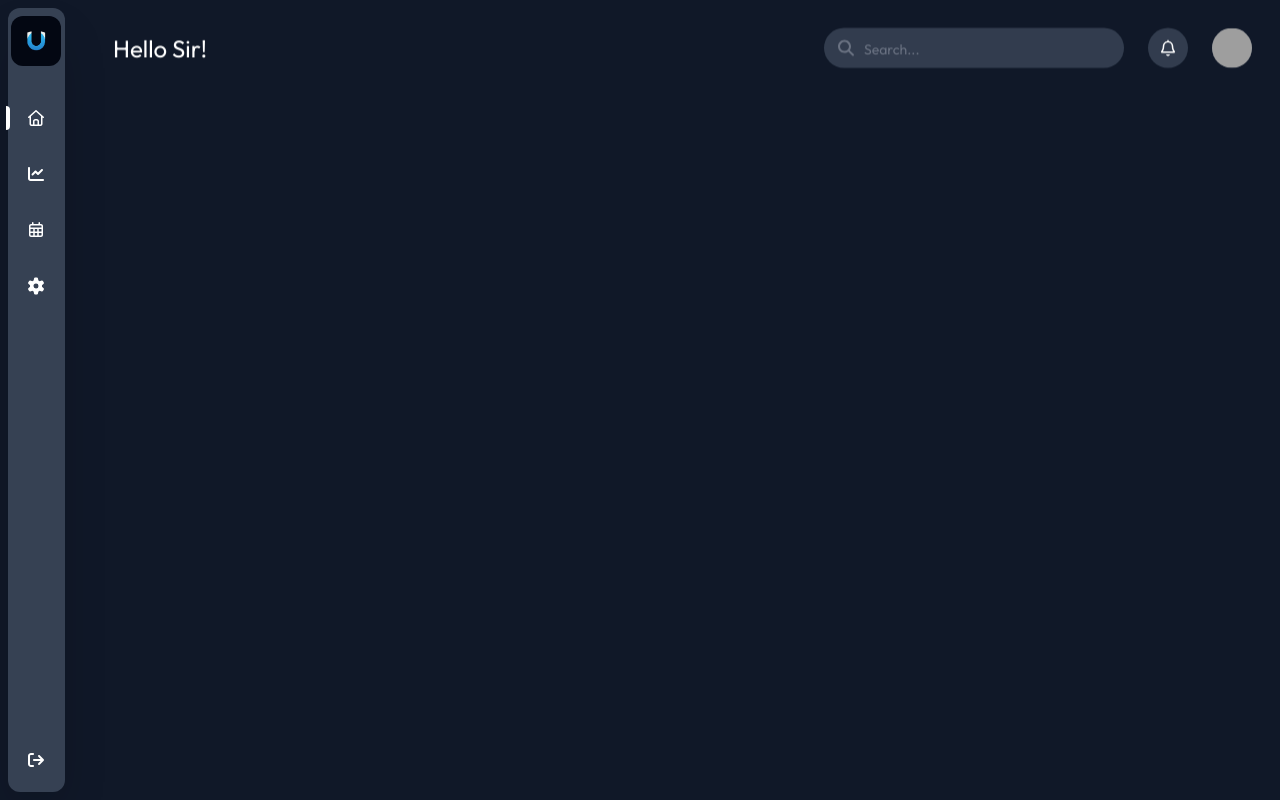
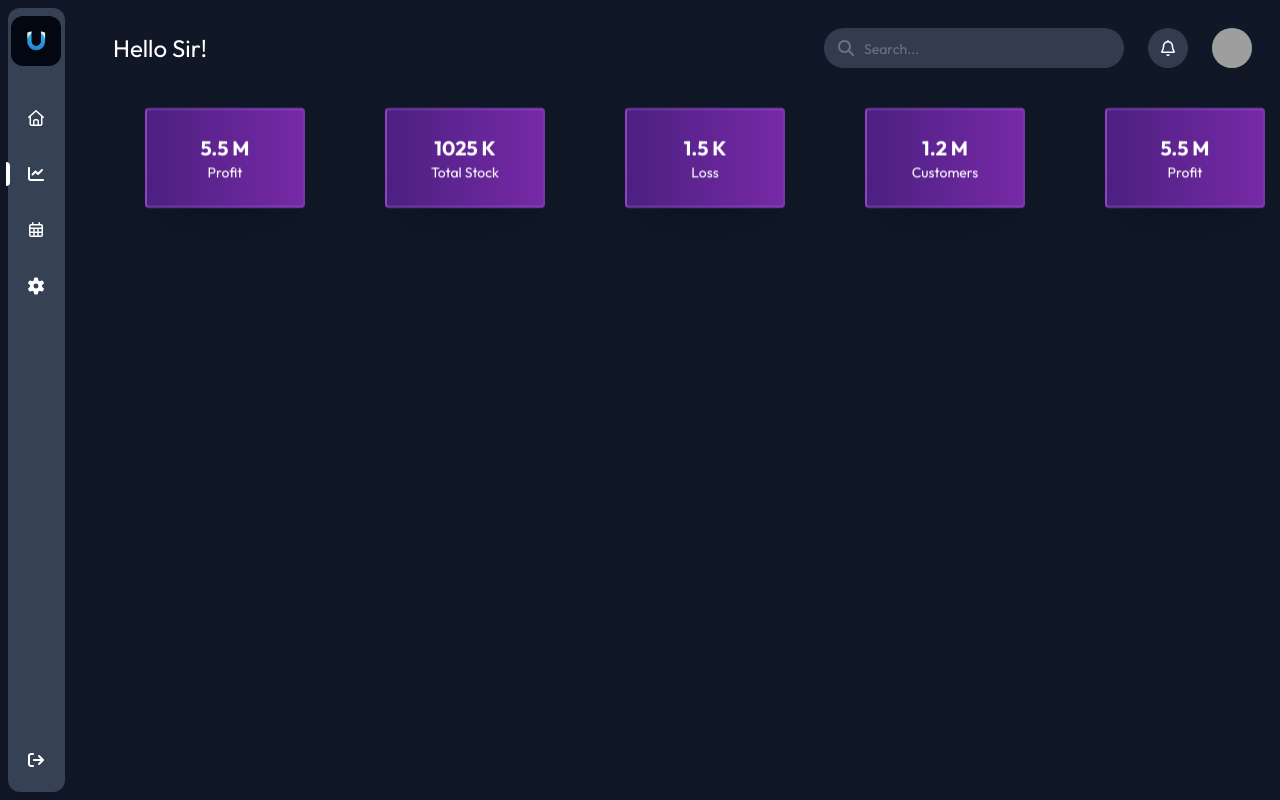
Before and after one commit to abdaladarwesh/Urvibes-app, a React (Vite) app: page /analytics in a window 1280 px wide. Built offline with nearby package versions, Linux system fonts and the light colour scheme; grey boxes are pictures that could not be loaded.

Commit message:
Change the analytics and Search

```diff
--- a/package.json
+++ b/package.json
@@ -16,11 +16,14 @@
     "@fortawesome/free-solid-svg-icons": "^7.0.0",
     "@fortawesome/react-fontawesome": "^0.2.3",
     "@tailwindcss/vite": "^4.1.11",
+    "apexcharts": "^5.3.2",
     "framer-motion": "^12.23.12",
     "react": "^19.1.0",
+    "react-apexcharts": "^1.7.0",
     "react-dom": "^19.1.0",
     "react-router-dom": "^7.7.1",
-    "tailwindcss": "^4.1.11"
+    "tailwindcss": "^4.1.11",
+    "zustand": "^5.0.7"
   },
   "devDependencies": {
     "@eslint/js": "^9.30.1",
--- a/src/Components/Rectangle.tsx
+++ b/src/Components/Rectangle.tsx
@@ -33,7 +33,7 @@ export default function Reactangle () : ReactNode {
                         <p className="text-sm font-outfit font-medium text-purple-400">New Item</p>
                     </div>
                     <p className="text-white ml-7 mt-5 text-4xl font-outfit">A new item in stock!</p>
-                    <p className="text-white ml-7 mt-5 text-2xl font-outfit">Go to <Link to={"/"} className="text-purple-400 text-bold">analysis</Link> to know more</p>
+                    <p className="text-white ml-7 mt-5 text-2xl font-outfit">Go to <Link to={"/analytics"} className="text-purple-400 text-bold">analysis</Link> to know more</p>
                     <div className="relative w-70 ml-7 mt-auto mb-6 flex flex-row items-center">
                         <div className="size-10 bg-purple-400 rounded-full flex justify-center items-center cursor-pointer">
                             <FontAwesomeIcon icon={faPlay}/>
--- a/src/Components/Sidebar.tsx
+++ b/src/Components/Sidebar.tsx
@@ -1,54 +1,61 @@
-import { useState, type FC } from "react";
-import { Link } from "react-router-dom";
-import logo from "../assets/logo.png"
+import { useEffect, useState, type FC } from "react";
+import { Link, useLocation } from "react-router-dom";
+import logo from "../assets/logo.png";
 import { FontAwesomeIcon } from "@fortawesome/react-fontawesome";
-import { faHouse , faCalendarDays} from '@fortawesome/free-regular-svg-icons';
-import { faChartLine , faGear, faArrowRightFromBracket} from "@fortawesome/free-solid-svg-icons";
+import { faHouse, faCalendarDays } from "@fortawesome/free-regular-svg-icons";
+import { faChartLine, faGear, faArrowRightFromBracket } from "@fortawesome/free-solid-svg-icons";
 import { motion } from "framer-motion";
 
+const routeToId = (path: string) => {
+  if (path.startsWith("/analytics")) return 2;
+  if (path === "/" || path === "") return 1;
+  if (path.startsWith("/calendar")) return 3; // adjust if your path differs
+  if (path.startsWith("/settings")) return 4;
+  return 0; // fallback
+};
 
-const Sidebar : FC = () => {
-    const [selectedIcon, setSelectedIcon] = useState<number>(1);
+const Sidebar: FC = () => {
+  const location = useLocation();
+  const [selectedIcon, setSelectedIcon] = useState<number>(() => routeToId(location.pathname));
 
-    return(
+  // Sync selection when route changes
+  useEffect(() => {
+    setSelectedIcon(routeToId(location.pathname));
+  }, [location.pathname]);
 
+  return (
     <div className="flex flex-col bg-gray-700 w-15 ml-2 mt-2 mb-2 top-2 rounded-xl sticky shadow-2xl items-center z-50">
       <div className="size-[50px] bg-gray-950 mt-2 rounded-xl flex justify-center items-center cursor-pointer">
         <Link to={"/"} className="cursor-pointer">
-                    <img src={logo} alt="Urvibes logo" width={40} height={40} className="cursor-pointer"/>
+          <img src={logo} alt="Urvibes logo" width={40} height={40} className="cursor-pointer" />
         </Link>
       </div>
       <div className="flex flex-col mt-10 gap-8 relative">
-                {
-                    [
-                        { id: 1, icon: faHouse },
-                        { id: 2, icon: faChartLine },
-                        { id: 3, icon: faCalendarDays },
-                        { id: 4, icon: faGear }
-                    ].map(({ id, icon }) => {
-                        return (
+        {[
+          { id: 1, icon: faHouse, to: "/" },
+          { id: 2, icon: faChartLine, to: "/analytics" },
+          { id: 3, icon: faCalendarDays, to: "/calendar" },
+          { id: 4, icon: faGear, to: "/settings" },
+        ].map(({ id, icon, to }) => (
           <div className="relative flex items-center" key={id}>
-                                {
-                                    selectedIcon === id &&
+            {selectedIcon === id && (
               <motion.div
                 layoutId="indicator"
                 className="absolute -left-5 w-1 h-6 bg-white rounded-tr-full rounded-br-full"
                 transition={{ type: "spring", stiffness: 300, damping: 25 }}
               />
-                                }
-                                <Link to={id === 2 ? "/analytics" : "/"} onClick={() => setSelectedIcon(id)}>
+            )}
+            <Link to={to} onClick={() => setSelectedIcon(id)}>
               <FontAwesomeIcon icon={icon} className="text-white cursor-pointer" />
             </Link>
           </div>
-                        );
-                    })
-                }
+        ))}
       </div>
       <Link to={"/"} className="text-white mt-auto mb-5">
-                <FontAwesomeIcon icon={faArrowRightFromBracket} cursor={"pointer"}/>
+        <FontAwesomeIcon icon={faArrowRightFromBracket} cursor={"pointer"} />
       </Link>
     </div>
   );
-}
+};
 
 export default Sidebar;
--- a/src/Components/Stock.tsx
+++ b/src/Components/Stock.tsx
@@ -1,4 +1,4 @@
-import { useEffect, useState, type ReactNode } from "react";
+import { useEffect, useRef, useState, type ReactNode } from "react";
 import Card from "./Card";
 import type { product } from "./Rectangle";
 
@@ -24,23 +24,49 @@ export default function Stock () : ReactNode{
         })
     }, [])
 
+    const containerRef = useRef<HTMLDivElement | null>(null);
+    const toggleRef = useRef<HTMLDivElement | null>(null);
+
+    useEffect(() => {
+    const listener = (e: MouseEvent | TouchEvent) => {
+        const target = e.target as Node;
+        if (
+        (containerRef.current && containerRef.current.contains(target)) ||
+        (toggleRef.current && toggleRef.current.contains(target))
+        ) {
+        return; // click inside, ignore
+        }
+        Setopened(false);
+    };
+    document.addEventListener("mousedown", listener);
+    document.addEventListener("touchstart", listener);
+    return () => {
+        document.removeEventListener("mousedown", listener);
+        document.removeEventListener("touchstart", listener);
+    };
+    }, [Setopened]);
+
 
 
     return (
         <div className="flex flex-col bg-gray-800 h-full w-full mt-10 rounded-2xl p-2">
             <div className="flex relative flex-row justify-between items-center mt-3 mb-10 mx-5">
-                {/* <p className="text-white">New Products</p> */}
-                <div className="h-10 w-30 bg-purple-400/40 rounded flex justify-center items-center">
-                    <p className="text-sm font-outfit font-medium text-purple-400">New Products</p>
+                <div className="h-10 w-30 bg-gray-400/40 rounded flex justify-center items-center">
+                    <p className="text-sm font-outfit font-medium text-white">New Products</p>
                 </div>
-                <div className="flex flex-col relative">
+                <div className="flex flex-col relative bg-gray-400/40 rounded w-30 justify-center items-center" ref={toggleRef}>
                     <p className="text-white cursor-pointer
                     hover:bg-gray-700 p-2 rounded transform
-                    transition-all duration-200 ease-in-out"
+                    transition-all duration-200 ease-in-out w-full text-center"
+                    ref={toggleRef}
                     onClick={() => Setopened(!opened)}>Filter by </p>
                     {
                         opened &&
-                        <div className="absolute z-100 h-fit w-25 bg-gray-500/95 p-2 gap-y-1 flex flex-col rounded-lg my-10 right-0.5">
+                        <div className="absolute z-100 h-fit w-25 bg-gray-500/95 p-2 gap-y-1 flex flex-col rounded-lg my-10 right-2 top-2"
+                         tabIndex={0}
+                         ref={containerRef}
+                         onBlur={() => Setopened(false)}
+                        >
                             <div className="hover:bg-gray-600 w-full h-7 text-center flex items-center flex-col
                             justify-center rounded text-white transform transition-all duration-200 ease-in-out"
                             onClick={() => {setSelectedfilter(Filter.PRICE);Setopened(false)}}
--- a/src/Components/Topbar.tsx
+++ b/src/Components/Topbar.tsx
@@ -1,12 +1,17 @@
 import { faMagnifyingGlass } from "@fortawesome/free-solid-svg-icons";
 import { FontAwesomeIcon } from "@fortawesome/react-fontawesome";
 import {faBell} from "@fortawesome/free-regular-svg-icons"
+import { useState, type ChangeEvent } from "react";
+import { motion } from "framer-motion";
 
 type props = {
   img? : string
 }
 
 const Topbar = ({img} : props) => {
+
+  const [input , SetInput] = useState<string>("");
+
   return (
     <div className="flex top-0 w-full justify-end items-center mt-7 px-7 gap-6 z-20">
       <h1 className="text-2xl text-white mr-auto ml-5 font-outfit whitespace-nowrap">
@@ -16,10 +21,30 @@ const Topbar = ({img} : props) => {
       <div className="relative w-75">
         <input
           type="text"
+          value={input}
+          onChange={(e : ChangeEvent<HTMLInputElement>) => {SetInput(e.currentTarget.value)}}
           placeholder="Search..."
           aria-label="Search"
           className="w-full pl-10 pr-4 py-2 rounded-4xl bg-gray-700/90 text-white placeholder-gray-500 focus:outline-none placeholder:text-sm"
         />
+          {
+            input &&
+            <motion.div
+                initial={{ y: -10, opacity: 0 }}
+                animate={{ y: 0, opacity: 1 }}
+                transition={{ duration: 0.4, ease: "easeOut" }}
+                className="absolute w-[257px] h-20 bg-gray-500/70 left-8 top-15 p-2 rounded"
+            >
+              <motion.div
+               className="text-center text-white bg-gray-700/70 rounded p-2"
+                key={input}
+                initial={{ y: -10, opacity: 0 }}
+                animate={{ y: 0, opacity: 1 }}
+                transition={{ duration: 0.4, ease: "easeOut" }}
+               >{input}</motion.div>
+            </motion.div>
+
+          }
         <span className="absolute left-3 top-1/2 -translate-y-1/2 text-gray-500 pointer-events-none">
           <FontAwesomeIcon icon={faMagnifyingGlass} />
         </span>
--- a/src/Pages/Analaytics.tsx
+++ b/src/Pages/Analaytics.tsx
@@ -1,15 +1,37 @@
-import type { ReactNode } from "react";
+import { type ReactNode } from "react";
 import Falldown from "../Animations/Falldown";
 import Topbar from "../Components/Topbar";
 
 
 export default function Analaytics () : ReactNode {
+
+
+
     return (
-        <div className="bg-gray-900 h-screen w-screen flex overflow-y-auto scroll-auto">
+        <div className="bg-gray-900 h-screen w-screen flex overflow-y-auto scroll-auto flex-col">
+            <Topbar/>
             <Falldown ClassName="bg-gray-900 h-screen w-screen flex flex-col overflow-y-auto" duration={5} y={-20}>
-                <Topbar/>
+                <div className="flex gap-20 ml-20 flex-row mt-10">
+                    <Card NameTop={"5.5 M"} NameDown={"Profit"} />
+                    <Card NameTop={"1025 K"} NameDown={"Total Stock"} />
+                    <Card NameTop={"1.5 K"} NameDown={"Loss"} />
+                    <Card NameTop={"1.2 M"} NameDown={"Customers"} />
+                    <Card NameTop={"5.5 M"} NameDown={"Profit"} />
+                </div>
             </Falldown>
         </div>
 
     );
-}
+
+    function Card({NameTop , NameDown} : { NameTop : string, NameDown : string}) {
+      return (
+    <div className="
+        w-40 h-25 hover-lift border-purple-400/30 border-2 bg-gradient-to-r
+        from-[#4c2080] to-[#7729a7] rounded flex flex-col
+        justify-center items-center shadow-2xl">
+        <p className="text-white text-xl font-bold">{NameTop}</p>
+        <p className="text-white text-sm">{NameDown}</p>
+    </div>
+        );
+    }
+  }
--- a/src/Pages/Dashboard.tsx
+++ b/src/Pages/Dashboard.tsx
@@ -1,22 +1,24 @@
-import type { FC } from "react";
+import { type FC } from "react";
 import Topbar from "../Components/Topbar";
-import Falldown from "../Animations/Falldown";
 import Reactangle from "../Components/Rectangle";
 import Stock from "../Components/Stock";
+import Falldown from "../Animations/Falldown";
 
 
 
 const Dashboard: FC = () => {
+
     return (
         <div className="bg-gray-900 h-screen w-screen flex overflow-y-auto scroll-auto">
-            <Falldown ClassName="bg-gray-900 h-screen w-screen flex flex-col overflow-y-auto" duration={5} y={-20}>
+            <div className="bg-gray-900 h-screen w-screen flex flex-col overflow-y-auto" >
                 <Topbar/>
-                <Reactangle/>
-                <div className="flex flex-row mx-10 mb-10 gap-2 pb-10">
-                    <Stock/>
-
-                </div>
-            </Falldown>
+                <Falldown duration={5} y={-20}>
+                    <Reactangle/>
+                    <div className="flex flex-row mx-10 mb-10 gap-2 pb-10">
+                        <Stock/>
+                    </div>
+                </Falldown>
+            </div>
         </div>
 
     );
--- a/src/Pages/Layout.tsx
+++ b/src/Pages/Layout.tsx
@@ -1,4 +1,3 @@
-// Layout.tsx
 import { Outlet } from "react-router-dom";
 import Sidebar  from "../Components/Sidebar";
 
--- a/src/index.css
+++ b/src/index.css
@@ -5,6 +5,15 @@
     font-family: 'Outfit', sans-serif;
 }
 
+.hover-lift {
+  transition: transform 0.3s ease, box-shadow 0.3s ease;
+}
+
+.hover-lift:hover {
+  transform: translateY(-4px);
+  box-shadow: 0 8px 16px rgba(0, 0, 0, 0.2);
+}
+
 
 body{
     font-family: 'Outfit', sans-serif;
```
Also changed, not shown: 1 other file (tests, documents, lock files or other folders). Lines whose indentation alone changed are shown as unchanged.
